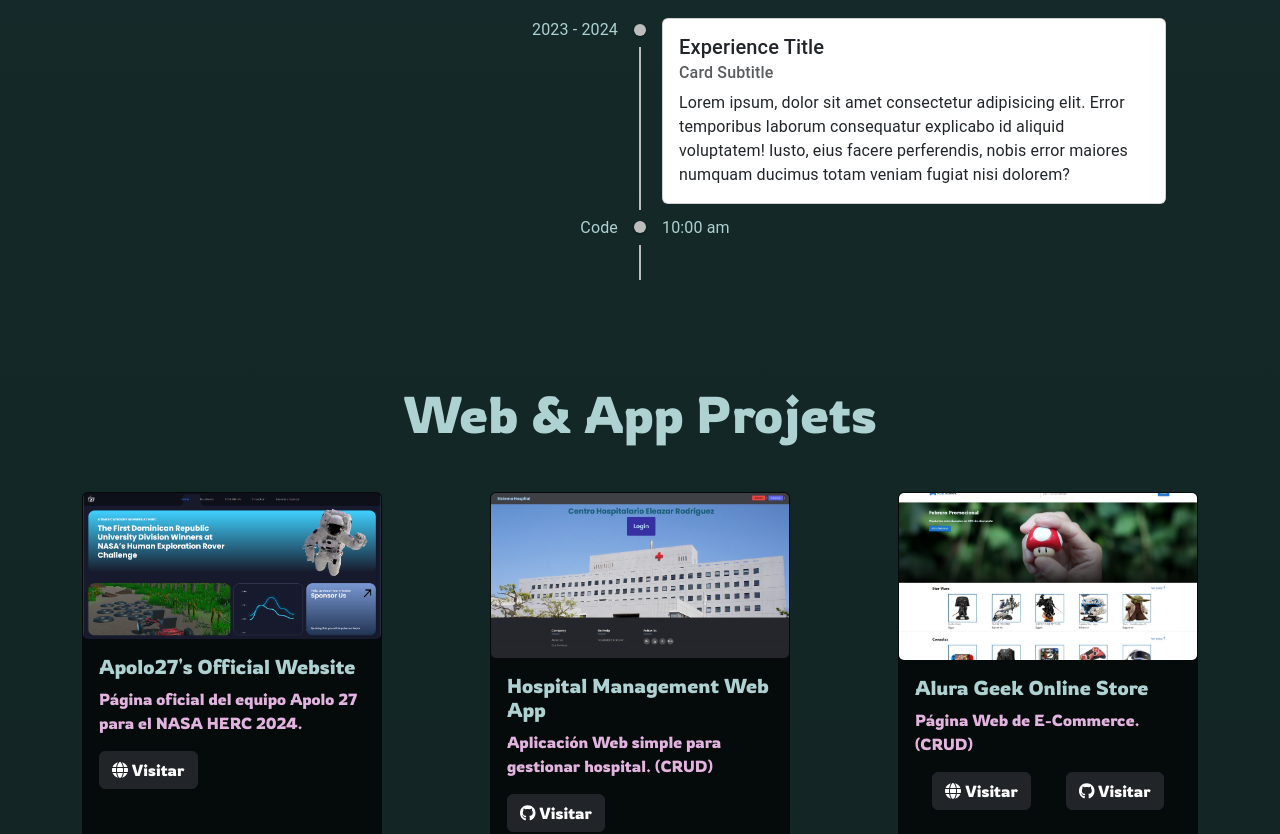
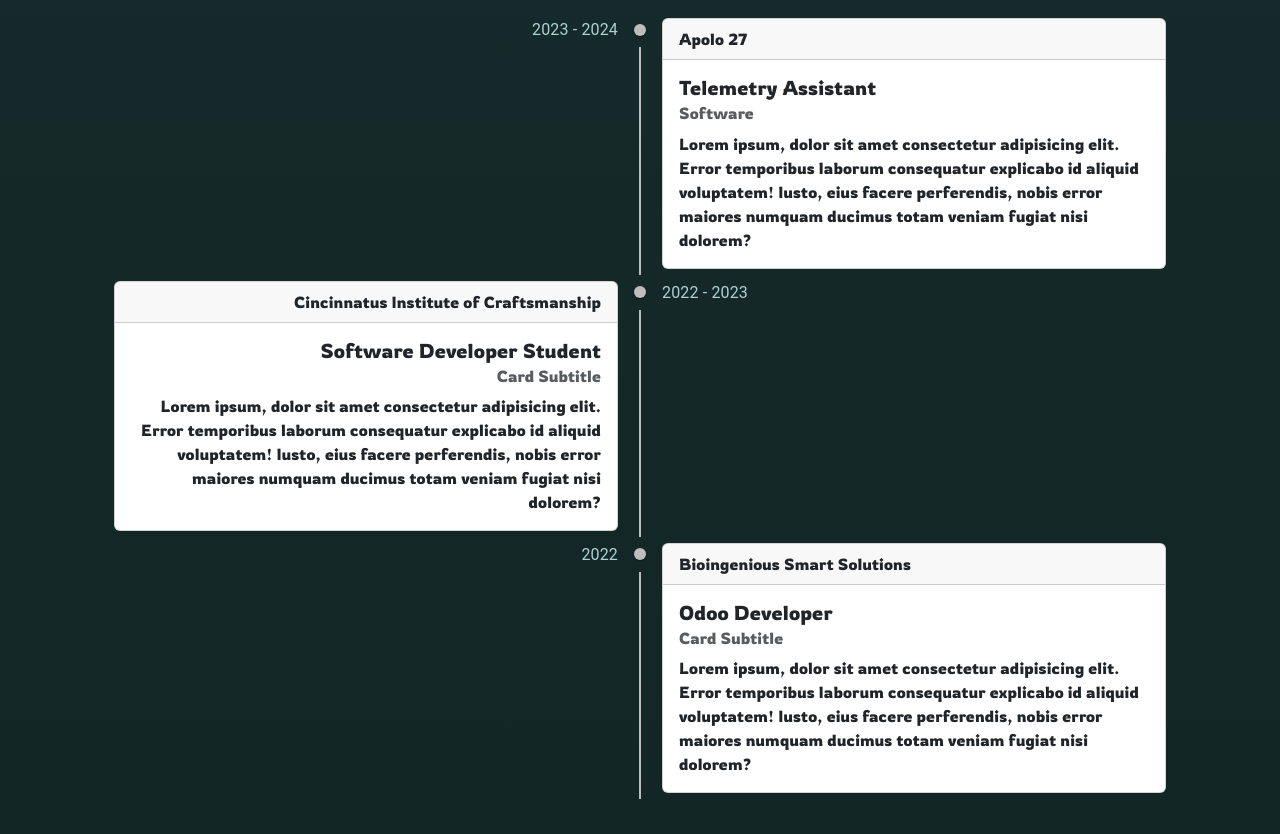
Before and after one commit to ctrl-Sebastian/Portfolio, a React (Vite) app: page / in a window 1280 px wide. Shown: the part 1000-1834 px from the top of the page. Built offline with nearby package versions, Linux system fonts and the light colour scheme.

Commit message:
actualizando cards experiencia

```diff
--- a/src/components/Experience/Experience.css
+++ b/src/components/Experience/Experience.css
@@ -0,0 +1,3 @@
+.MuiTimelineContent-root .card{
+    font-family: "Rowdies", sans-serif;
+}
--- a/src/components/Experience/index.jsx
+++ b/src/components/Experience/index.jsx
@@ -29,9 +29,40 @@
 
           <TimelineContent>
             <Card>
+              <Card.Header>Apolo 27</Card.Header>
               <Card.Body>
                 <Card.Title>
-                  Experience Title
+                  Telemetry Assistant
+                </Card.Title>
+                <Card.Subtitle className="mb-2 text-muted">Software</Card.Subtitle>
+
+                <Card.Text>
+                  Lorem ipsum, dolor sit amet consectetur adipisicing elit. Error temporibus laborum consequatur explicabo id aliquid voluptatem! Iusto, eius facere perferendis, nobis error maiores numquam ducimus totam veniam fugiat nisi dolorem?
+                </Card.Text>
+              </Card.Body>
+            </Card>
+          </TimelineContent>
+
+        </TimelineItem>
+
+        <TimelineItem>
+          <TimelineOppositeContent color="var(--text)">
+            2022 - 2023
+          </TimelineOppositeContent>
+
+          <TimelineSeparator>
+            <TimelineDot />
+            <TimelineConnector />
+          </TimelineSeparator>
+
+          <TimelineContent>
+            <Card>
+              <Card.Header>
+                Cincinnatus Institute of Craftsmanship
+              </Card.Header>
+              <Card.Body>
+                <Card.Title>
+                  Software Developer Student
                 </Card.Title>
                 <Card.Subtitle className="mb-2 text-muted">Card Subtitle</Card.Subtitle>
 
@@ -44,9 +75,12 @@
 
         </TimelineItem>
 
+
+
         <TimelineItem>
+
           <TimelineOppositeContent color="var(--text)">
-            10:00 am
+            2022
           </TimelineOppositeContent>
 
           <TimelineSeparator>
@@ -54,8 +88,24 @@
             <TimelineConnector />
           </TimelineSeparator>
 
-          <TimelineContent>Code</TimelineContent>
+          <TimelineContent>
+            <Card>
+            <Card.Header>Bioingenious Smart Solutions</Card.Header>
+              <Card.Body>
+                <Card.Title>
+                  Odoo Developer
+                </Card.Title>
+                <Card.Subtitle className="mb-2 text-muted">Card Subtitle</Card.Subtitle>
+
+                <Card.Text>
+                  Lorem ipsum, dolor sit amet consectetur adipisicing elit. Error temporibus laborum consequatur explicabo id aliquid voluptatem! Iusto, eius facere perferendis, nobis error maiores numquam ducimus totam veniam fugiat nisi dolorem?
+                </Card.Text>
+              </Card.Body>
+            </Card>
+          </TimelineContent>
+
         </TimelineItem>
+
     </Timeline>
     </section>
   )
```
